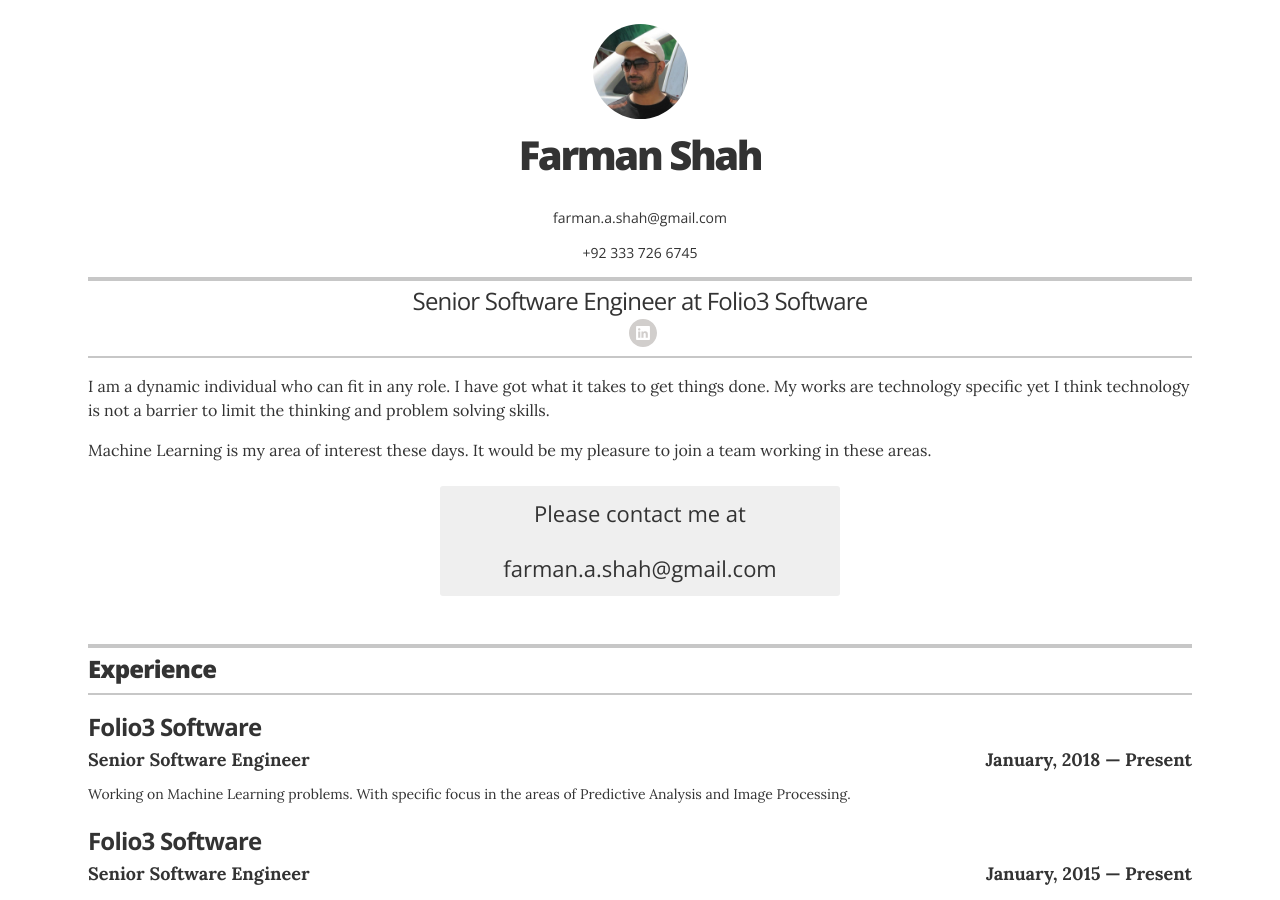
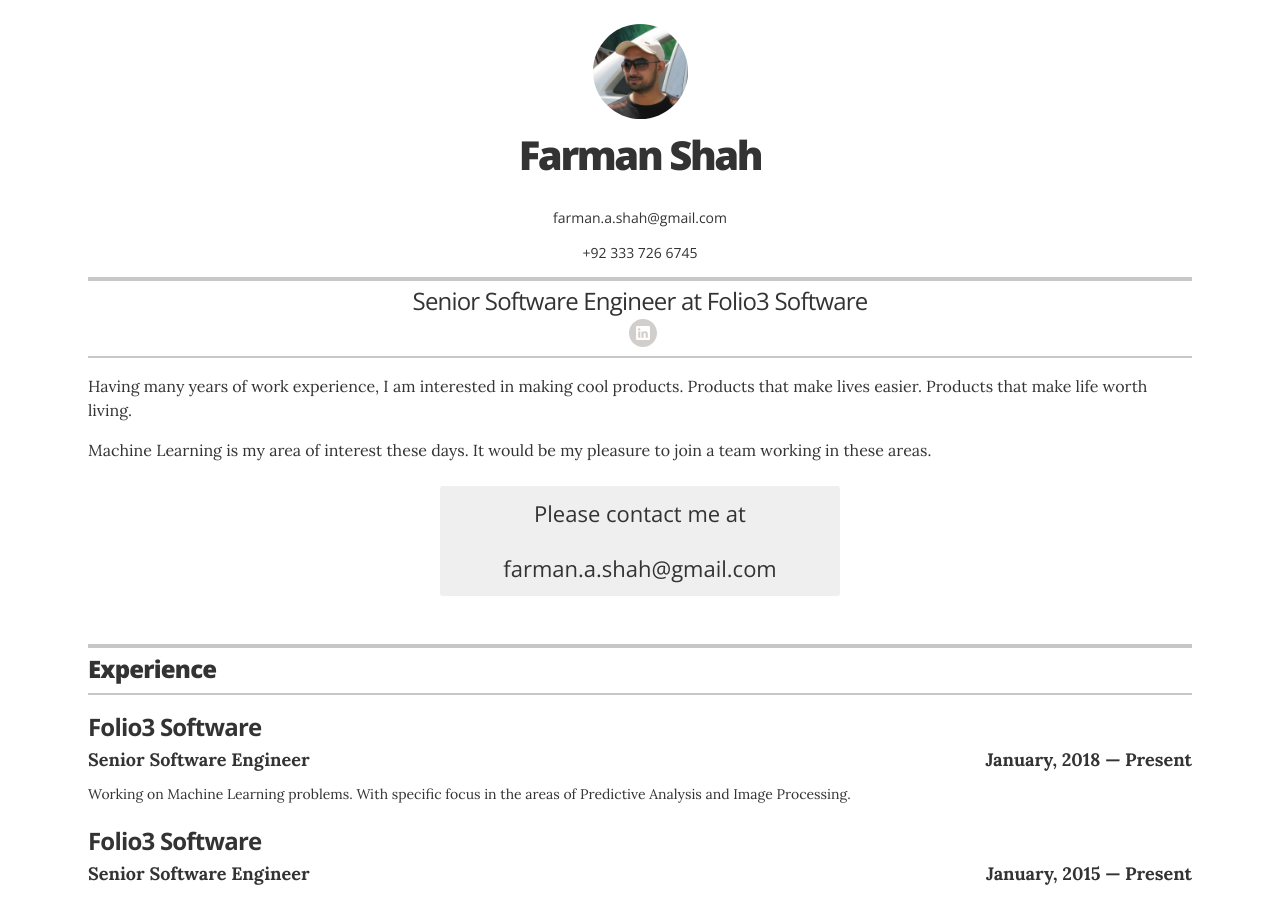
Before and after one commit to farman-a-shah/farman-a-shah.github.io, a Jekyll site: the page built from index.html, in a window 1280 px wide and 900 px high. Built offline with Jekyll 4.4.1, drawn with Linux system fonts in a browser that asks for light colours.

Commit message:
intro update

```diff
--- a/_config.yml
+++ b/_config.yml
@@ -22,7 +22,7 @@
 resume_header_contact_phone:     "+92 333 726 6745"
 resume_header_intro:            |
   <p>
-    I am a dynamic individual who can fit in any role. I have got what it takes to get things done. My works are technology specific yet I think technology is not a barrier to limit the thinking and problem solving skills.
+    Having many years of work experience, I am interested in making cool products. Products that make lives easier. Products that make life worth living.
   </p>
   <p>
     Machine Learning is my area of interest these days. It would be my pleasure to join a team working in these areas.
```
